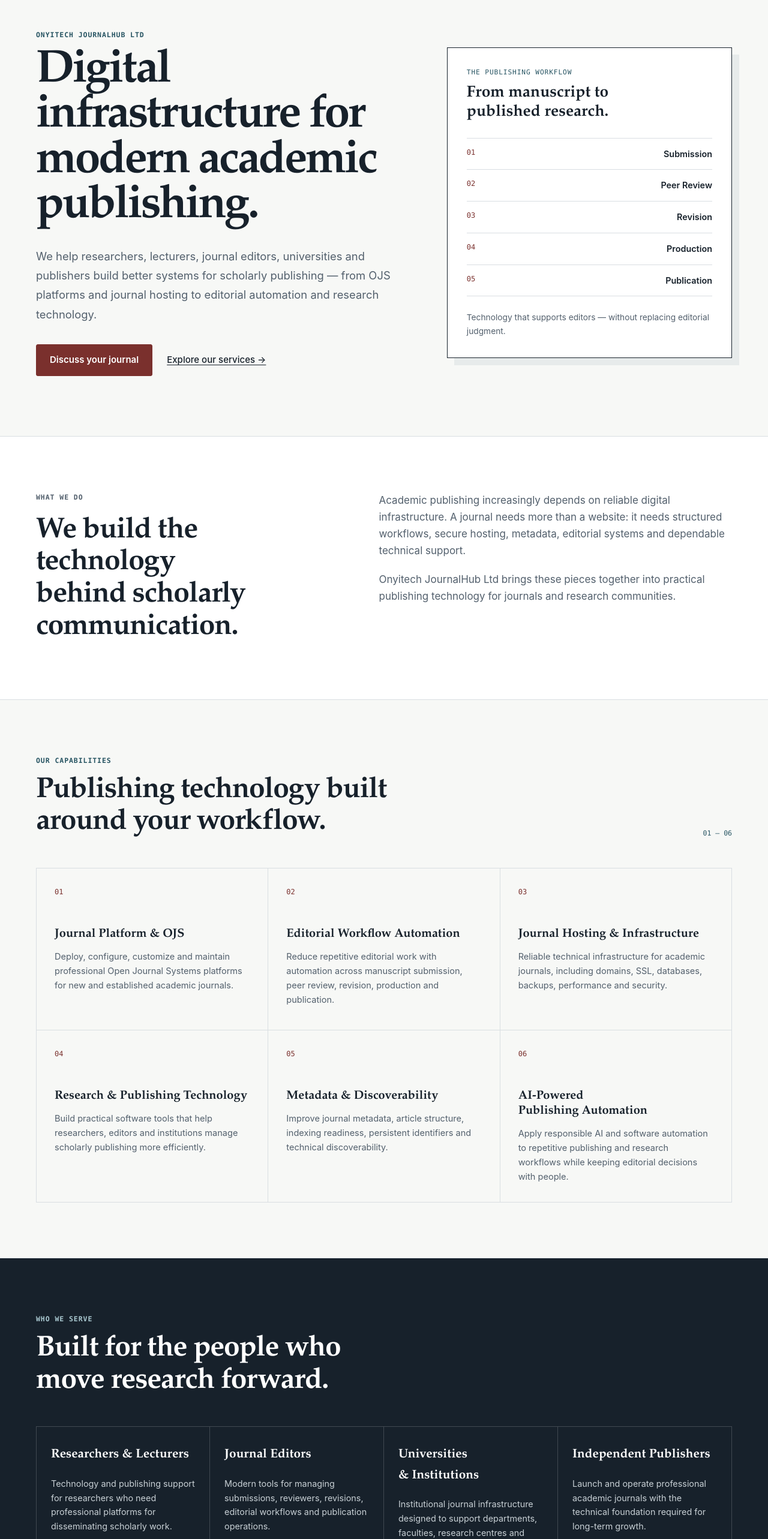
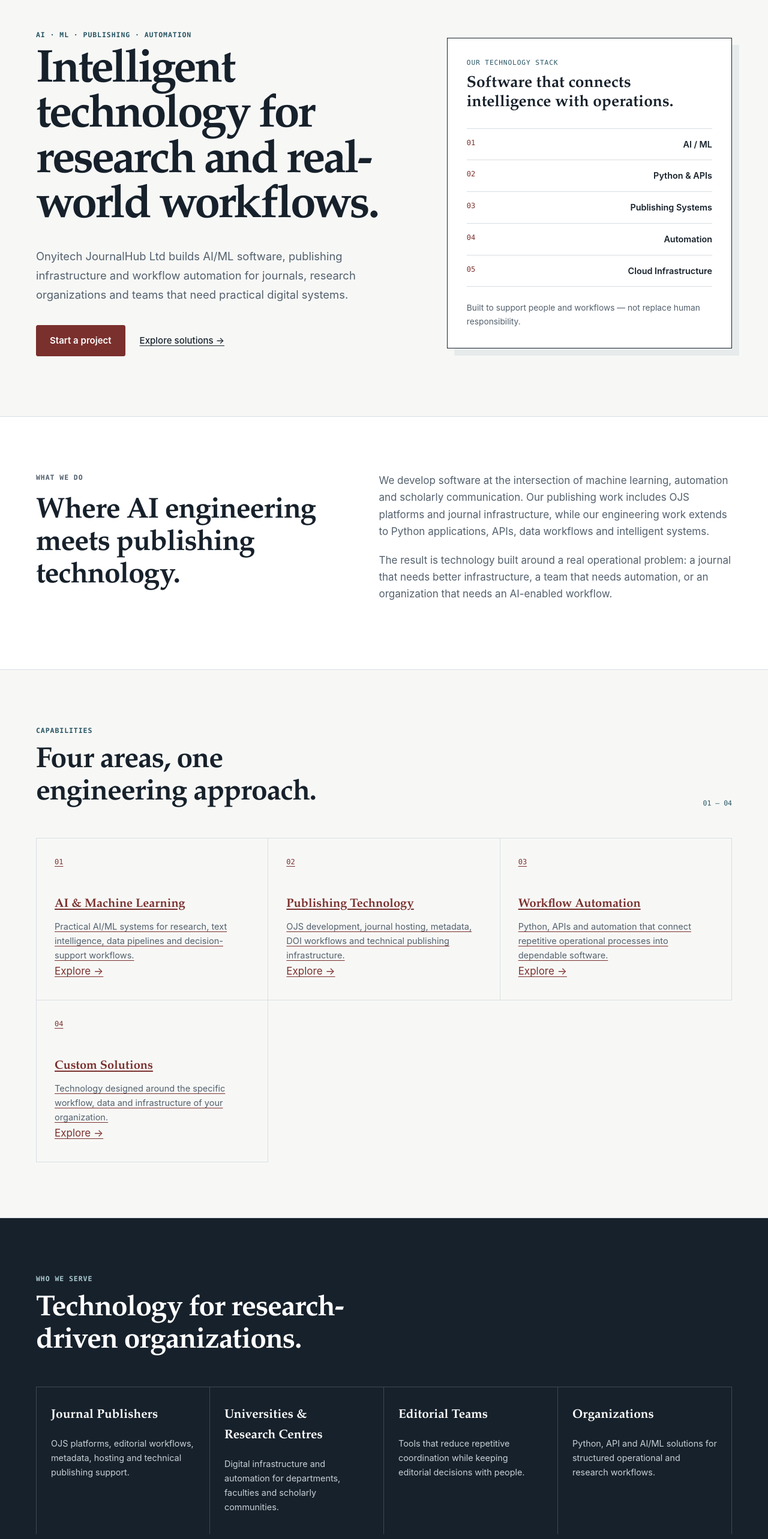
Before and after one commit to onyi4677/onyitechub.com, a Next.js app: page / in a window 1280 px wide. Shown: the part 140-2706 px from the top of the page at 60% size. Built offline with nearby package versions, Linux system fonts and the light colour scheme.

Commit message:
Reposition homepage around AI ML publishing and automation

```diff
--- a/app/page.tsx
+++ b/app/page.tsx
@@ -1,207 +1,62 @@
-const services = [
-  {
-    number: "01",
-    title: "Journal Platform & OJS",
-    description:
-      "Deploy, configure, customize and maintain professional Open Journal Systems platforms for new and established academic journals.",
-  },
-  {
-    number: "02",
-    title: "Editorial Workflow Automation",
-    description:
-      "Reduce repetitive editorial work with automation across manuscript submission, peer review, revision, production and publication.",
-  },
-  {
-    number: "03",
-    title: "Journal Hosting & Infrastructure",
-    description:
-      "Reliable technical infrastructure for academic journals, including domains, SSL, databases, backups, performance and security.",
-  },
-  {
-    number: "04",
-    title: "Research & Publishing Technology",
-    description:
-      "Build practical software tools that help researchers, editors and institutions manage scholarly publishing more efficiently.",
-  },
-  {
-    number: "05",
-    title: "Metadata & Discoverability",
-    description:
-      "Improve journal metadata, article structure, indexing readiness, persistent identifiers and technical discoverability.",
-  },
-  {
-    number: "06",
-    title: "AI-Powered Publishing Automation",
-    description:
-      "Apply responsible AI and software automation to repetitive publishing and research workflows while keeping editorial decisions with people.",
-  },
-];
+import SiteHeader from "./components/SiteHeader";
+import SiteFooter from "./components/SiteFooter";
 
-const audiences = [
-  {
-    title: "Researchers & Lecturers",
-    text: "Technology and publishing support for researchers who need professional platforms for disseminating scholarly work.",
-  },
-  {
-    title: "Journal Editors",
-    text: "Modern tools for managing submissions, reviewers, revisions, editorial workflows and publication operations.",
-  },
-  {
-    title: "Universities & Institutions",
-    text: "Institutional journal infrastructure designed to support departments, faculties, research centres and scholarly communities.",
-  },
-  {
-    title: "Independent Publishers",
-    text: "Launch and operate professional academic journals with the technical foundation required for long-term growth.",
-  },
-];
-
-const process = [
-  {
-    title: "Understand",
-    text: "We first understand your journal, research workflow, audience, publishing model and technical requirements.",
-  },
-  {
-    title: "Build",
-    text: "We configure or develop the appropriate publishing infrastructure, software and automation around your needs.",
-  },
-  {
-    title: "Connect",
-    text: "We integrate domains, email, metadata, identifiers, analytics and other services required by your publishing workflow.",
-  },
-  {
-    title: "Support",
-    text: "We provide ongoing technical support, improvements, maintenance and automation as your journal or institution grows.",
-  },
+const capabilities = [
+  ["01","AI & Machine Learning","Practical AI/ML systems for research, text intelligence, data pipelines and decision-support workflows.","/ai-ml"],
+  ["02","Publishing Technology","OJS development, journal hosting, metadata, DOI workflows and technical publishing infrastructure.","/publishing"],
+  ["03","Workflow Automation","Python, APIs and automation that connect repetitive operational processes into dependable software.","/automation"],
+  ["04","Custom Solutions","Technology designed around the specific workflow, data and infrastructure of your organization.","/solutions"],
 ];
 
 export default function Home() {
   return (
+    <>
+      <SiteHeader />
       <main>
-      <header className="site-header">
-        <div className="wrap header-inner">
-          <a className="wordmark" href="/">
-            ONYTECH <span>JOURNALHUB</span>
-          </a>
-
-          <nav className="site-nav" aria-label="Main navigation">
-            <a href="#services">Services</a>
-            <a href="#solutions">Solutions</a>
-            <a href="#about">About</a>
-            <a href="#contact">Contact</a>
-          </nav>
-        </div>
-      </header>
-
         <section className="hero">
           <div className="wrap hero-grid">
             <div>
-            <p className="eyebrow">ONYITECH JOURNALHUB LTD</p>
-
-            <h1>
-              Digital infrastructure for modern academic publishing.
-            </h1>
-
-            <p className="lede">
-              We help researchers, lecturers, journal editors, universities
-              and publishers build better systems for scholarly publishing —
-              from OJS platforms and journal hosting to editorial automation
-              and research technology.
-            </p>
-
+              <p className="eyebrow">AI · ML · PUBLISHING · AUTOMATION</p>
+              <h1>Intelligent technology for research and real-world workflows.</h1>
+              <p className="lede">Onyitech JournalHub Ltd builds AI/ML software, publishing infrastructure and workflow automation for journals, research organizations and teams that need practical digital systems.</p>
               <div className="cta-row">
-              <a className="btn-primary" href="#contact">
-                Discuss your journal
-              </a>
-
-              <a className="secondary-link" href="#services">
-                Explore our services →
-              </a>
+                <a className="btn-primary" href="/contact">Start a project</a>
+                <a className="secondary-link" href="/solutions">Explore solutions →</a>
               </div>
             </div>
-
             <div className="hero-card">
-            <p className="card-label">THE PUBLISHING WORKFLOW</p>
-
-            <h2>From manuscript to published research.</h2>
-
+              <p className="card-label">OUR TECHNOLOGY STACK</p>
+              <h2>Software that connects intelligence with operations.</h2>
               <div className="workflow">
-              <div>
-                <span>01</span>
-                <strong>Submission</strong>
+                <div><span>01</span><strong>AI / ML</strong></div>
+                <div><span>02</span><strong>Python &amp; APIs</strong></div>
+                <div><span>03</span><strong>Publishing Systems</strong></div>
+                <div><span>04</span><strong>Automation</strong></div>
+                <div><span>05</span><strong>Cloud Infrastructure</strong></div>
               </div>
-
-              <div>
-                <span>02</span>
-                <strong>Peer Review</strong>
-              </div>
-
-              <div>
-                <span>03</span>
-                <strong>Revision</strong>
-              </div>
-
-              <div>
-                <span>04</span>
-                <strong>Production</strong>
-              </div>
-
-              <div>
-                <span>05</span>
-                <strong>Publication</strong>
-              </div>
-            </div>
-
-            <p className="card-footer">
-              Technology that supports editors — without replacing editorial
-              judgment.
-            </p>
+              <p className="card-footer">Built to support people and workflows — not replace human responsibility.</p>
             </div>
           </div>
         </section>
 
-      <section className="intro" id="about">
+        <section className="intro">
           <div className="wrap intro-grid">
+            <div><p className="eyebrow">WHAT WE DO</p><h2>Where AI engineering meets publishing technology.</h2></div>
             <div>
-            <p className="eyebrow">WHAT WE DO</p>
-            <h2>We build the technology behind scholarly communication.</h2>
-          </div>
-
-          <div>
-            <p>
-              Academic publishing increasingly depends on reliable digital
-              infrastructure. A journal needs more than a website: it needs
-              structured workflows, secure hosting, metadata, editorial
-              systems and dependable technical support.
-            </p>
-
-            <p>
-              Onyitech JournalHub Ltd brings these pieces together into
-              practical publishing technology for journals and research
-              communities.
-            </p>
+              <p>We develop software at the intersection of machine learning, automation and scholarly communication. Our publishing work includes OJS platforms and journal infrastructure, while our engineering work extends to Python applications, APIs, data workflows and intelligent systems.</p>
+              <p>The result is technology built around a real operational problem: a journal that needs better infrastructure, a team that needs automation, or an organization that needs an AI-enabled workflow.</p>
             </div>
           </div>
         </section>
 
         <section id="services">
           <div className="wrap">
-          <div className="section-head">
-            <div>
-              <p className="eyebrow">OUR CAPABILITIES</p>
-              <h2>Publishing technology built around your workflow.</h2>
-            </div>
-
-            <p className="section-note">01 — 06</p>
-          </div>
-
+            <div className="section-head"><div><p className="eyebrow">CAPABILITIES</p><h2>Four areas, one engineering approach.</h2></div><p className="section-note">01 — 04</p></div>
             <div className="services-grid">
-            {services.map((service) => (
-              <article className="service-card" key={service.number}>
-                <span className="service-number">{service.number}</span>
-                <h3>{service.title}</h3>
-                <p>{service.description}</p>
-              </article>
+              {capabilities.map(([number,title,description,href]) => (
+                <a className="service-card service-link-card" href={href} key={number}>
+                  <span className="service-number">{number}</span><h3>{title}</h3><p>{description}</p><span className="card-arrow">Explore →</span>
+                </a>
               ))}
             </div>
           </div>
@@ -209,140 +64,47 @@
 
         <section className="audience-section" id="solutions">
           <div className="wrap">
-          <div className="section-head">
-            <div>
-              <p className="eyebrow">WHO WE SERVE</p>
-              <h2>Built for the people who move research forward.</h2>
-            </div>
-          </div>
-
+            <div className="section-head"><div><p className="eyebrow">WHO WE SERVE</p><h2>Technology for research-driven organizations.</h2></div></div>
             <div className="audience-grid">
-            {audiences.map((audience) => (
-              <article className="audience-card" key={audience.title}>
-                <h3>{audience.title}</h3>
-                <p>{audience.text}</p>
-              </article>
-            ))}
+              <article className="audience-card"><h3>Journal Publishers</h3><p>OJS platforms, editorial workflows, metadata, hosting and technical publishing support.</p></article>
+              <article className="audience-card"><h3>Universities &amp; Research Centres</h3><p>Digital infrastructure and automation for departments, faculties and scholarly communities.</p></article>
+              <article className="audience-card"><h3>Editorial Teams</h3><p>Tools that reduce repetitive coordination while keeping editorial decisions with people.</p></article>
+              <article className="audience-card"><h3>Organizations</h3><p>Python, API and AI/ML solutions for structured operational and research workflows.</p></article>
             </div>
           </div>
         </section>
 
         <section className="case-study">
           <div className="wrap case-grid">
+            <div><p className="eyebrow">R&amp;D</p><h2>Pillar AI: exploring intelligent, modular systems.</h2></div>
             <div>
-            <p className="eyebrow">OUR APPROACH</p>
-            <h2>
-              Technology should make scholarly publishing more manageable.
-            </h2>
-          </div>
-
-          <div>
-            <p>
-              We combine publishing knowledge with software engineering to
-              create systems that fit real editorial environments.
-            </p>
-
-            <p>
-              Our work can include OJS configuration, custom development,
-              automation, hosting infrastructure, metadata management and
-              research-focused software.
-            </p>
-
-            <p>
-              The goal is simple: give scholarly communities dependable
-              technology so that researchers and editors can focus on the
-              work that matters.
-            </p>
+              <p>Pillar AI is an R&amp;D project exploring a multi-layered architecture that combines machine learning, technical analysis, blockchain intelligence, sentiment signals and risk controls.</p>
+              <p>It reflects our engineering interest in integrating heterogeneous data sources, model pipelines and automated decision-support components. It is presented as an engineering and research project, not as a claim of guaranteed financial performance.</p>
+              <a className="secondary-link" href="/rnd">Explore our R&amp;D →</a>
             </div>
           </div>
         </section>
 
         <section className="process-section">
           <div className="wrap">
-          <div className="section-head">
-            <div>
-              <p className="eyebrow">HOW WE WORK</p>
-              <h2>A practical path from idea to working infrastructure.</h2>
-            </div>
-          </div>
-
+            <div className="section-head"><div><p className="eyebrow">HOW WE WORK</p><h2>Understand the workflow. Build the right system.</h2></div></div>
             <div className="process">
-            {process.map((step, index) => (
-              <div className="process-step" key={step.title}>
-                <span>{String(index + 1).padStart(2, "0")}</span>
-
-                <div>
-                  <h3>{step.title}</h3>
-                  <p>{step.text}</p>
-                </div>
-              </div>
-            ))}
+              <div className="process-step"><span>01</span><div><h3>Understand</h3><p>Map the problem, users, data, workflow and technical constraints before selecting the solution.</p></div></div>
+              <div className="process-step"><span>02</span><div><h3>Design</h3><p>Define the architecture, integrations and automation points needed to make the workflow reliable.</p></div></div>
+              <div className="process-step"><span>03</span><div><h3>Build</h3><p>Develop, configure and integrate the software with clear attention to maintainability and security.</p></div></div>
+              <div className="process-step"><span>04</span><div><h3>Improve</h3><p>Monitor real-world use, fix friction points and extend the system as requirements evolve.</p></div></div>
             </div>
           </div>
         </section>
 
-      <section className="contact-section" id="contact">
+        <section className="contact-section">
           <div className="wrap contact-grid">
-          <div>
-            <p className="eyebrow">START A CONVERSATION</p>
-
-            <h2>
-              Building a journal, improving an existing OJS platform, or
-              automating your publishing workflow?
-            </h2>
-
-            <p>
-              Tell us what you are trying to build. We can discuss the
-              publishing workflow, technical requirements and the right
-              infrastructure for your project.
-            </p>
-
-            <a
-              className="btn-primary"
-              href="mailto:onyitechideas@gmail.com"
-            >
-              Contact Onyitech JournalHub
-            </a>
-          </div>
-
-          <div className="contact-details">
-            <div>
-              <span>COMPANY</span>
-              Onyitech JournalHub Ltd
-            </div>
-
-            <div>
-              <span>EMAIL</span>
-              <a href="mailto:onyitechideas@gmail.com">
-                onyitechideas@gmail.com
-              </a>
-            </div>
-
-            <div>
-              <span>FOCUS</span>
-              Academic Publishing · OJS · Automation · Research Technology
-            </div>
-
-            <div>
-              <span>LOCATION</span>
-              Nigeria · Serving research communities globally
-            </div>
-          </div>
+            <div><p className="eyebrow">START A CONVERSATION</p><h2>Have a publishing, automation or AI/ML problem worth solving?</h2><p>Tell us what you are trying to build. We can discuss the workflow, technical requirements and a practical path forward.</p><a className="btn-primary" href="/contact">Contact Onyitech JournalHub</a></div>
+            <div className="contact-details"><div><span>EMAIL</span><a href="mailto:admin@onyitechub.com">admin@onyitechub.com</a></div><div><span>FOCUS</span>AI · ML · Publishing Technology · Workflow Automation</div><div><span>LOCATION</span>Nigeria · Serving research communities globally</div></div>
           </div>
         </section>
-
-      <footer>
-        <div className="wrap footer-inner">
-          <div>
-            <strong>Onyitech JournalHub Ltd</strong>
-            <p>Academic publishing technology and research infrastructure.</p>
-          </div>
-
-          <div>
-            © {new Date().getFullYear()} Onyitech JournalHub Ltd
-          </div>
-        </div>
-      </footer>
       </main>
+      <SiteFooter />
+    </>
   );
 }
```
Lines whose indentation alone changed are shown as unchanged.
